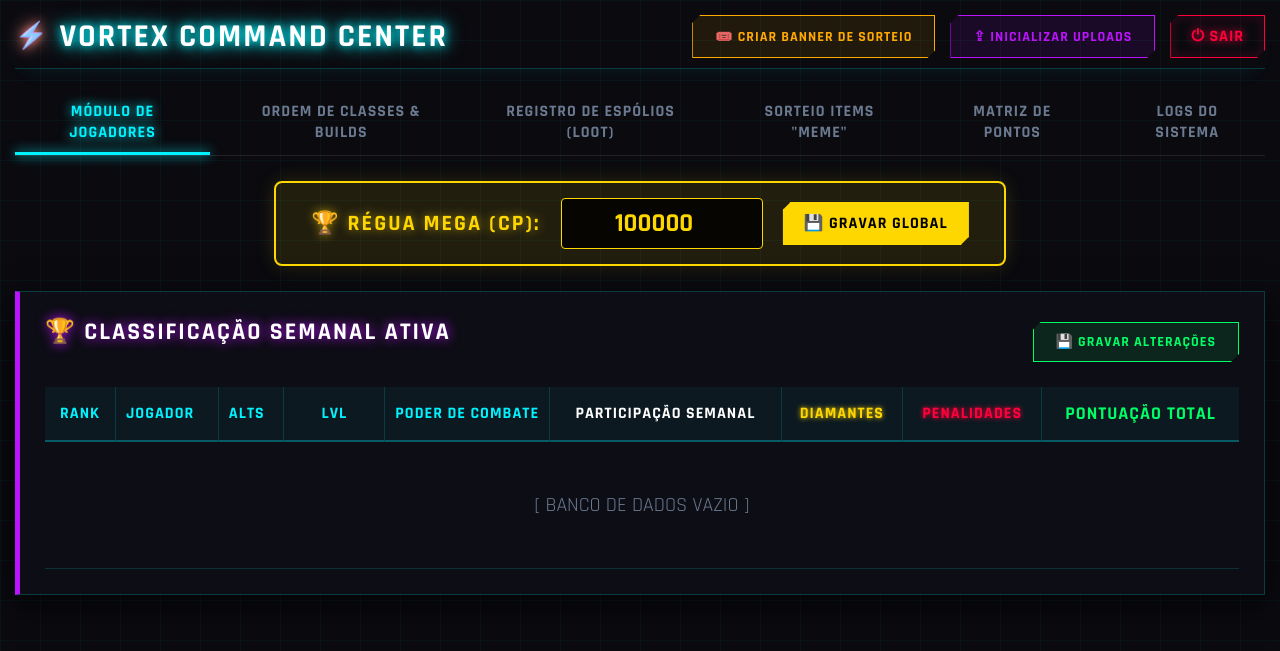
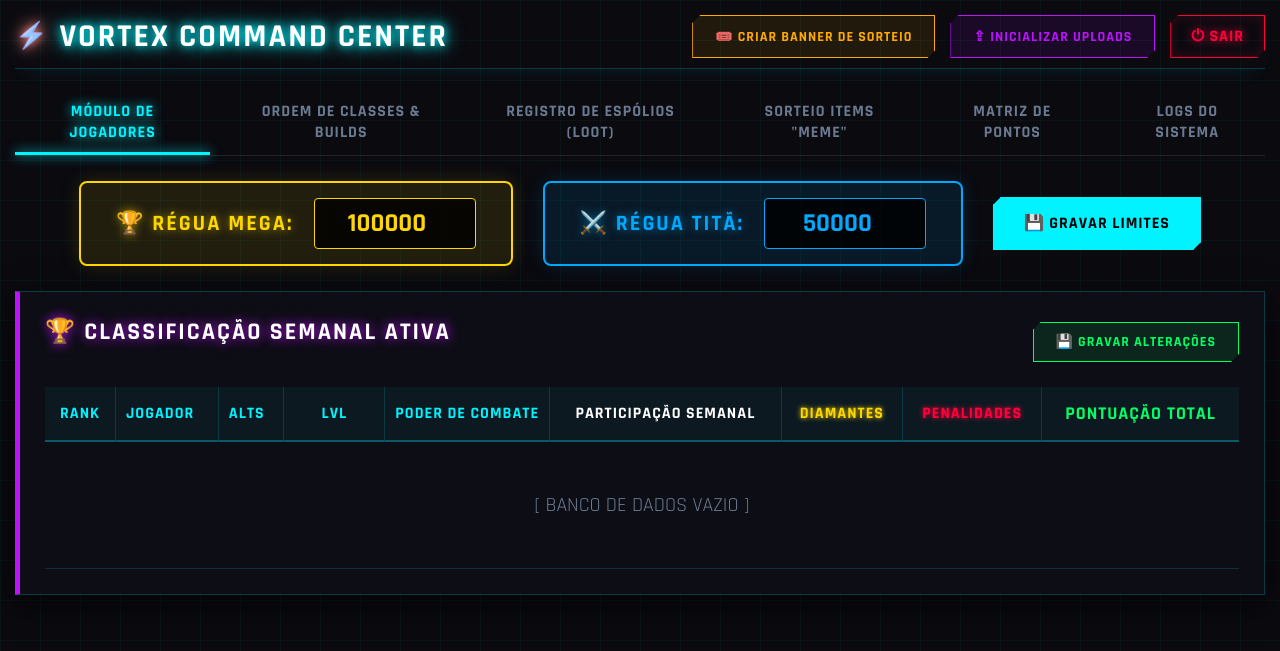
Before and after one commit to Seck1993/vortex, a Flask app: page / in a window 1280 px wide. Shown: the top 651 px of the page. Run offline with Flask 3, Linux system fonts and the light colour scheme; the visitor is signed in with stand-in values (Sample User, id 1).

Commit message:
Add styles and logic for Tita and Mega sections

```diff
--- a/templates/dashboard.html
+++ b/templates/dashboard.html
@@ -18,6 +18,7 @@
             --glass-border: rgba(0, 243, 255, 0.2);
             --purple-primary: var(--neon-cyan);
             --gold-mega: #ffd700;
+            --blue-tita: #00a8ff; /* Nova cor para os Titãs */
         }
 
         body {
@@ -109,6 +110,7 @@
         .input-edit:focus { border-color: var(--neon-green); box-shadow: 0 0 10px rgba(0, 255, 102, 0.4); background: rgba(0, 255, 102, 0.05); }
         .edit-pontos { color: var(--neon-green); font-size: 20px; font-weight: 700; text-align: center; border-color: rgba(0, 255, 102, 0.3);}
 
+        /* Fundo escuro das listas suspensas */
         .input-edit option {
             background-color: #0a0a0f;
             color: var(--neon-cyan);
@@ -142,9 +144,15 @@
             clip-path: polygon(0 0, calc(100% - 20px) 0, 100% 20px, 100% 100%, 20px 100%, 0 calc(100% - 20px));
         }
 
+        /* ESTILOS DA LINHA MEGA E CLONES */
         .linha-mega td { padding: 0 !important; background: rgba(0,0,0,0.8) !important; border-bottom: none !important; }
         .mega-glow { background-color: rgba(255, 215, 0, 0.08) !important; box-shadow: inset 5px 0 0 var(--gold-mega) !important; }
         .mega-clone { background-color: rgba(255, 215, 0, 0.1) !important; border-left: 3px solid var(--gold-mega) !important; }
+
+        /* ESTILOS DA LINHA TITÃ E CLONES */
+        .linha-tita td { padding: 0 !important; background: rgba(0,0,0,0.8) !important; border-bottom: none !important; }
+        .tita-glow { background-color: rgba(0, 168, 255, 0.08) !important; box-shadow: inset 5px 0 0 var(--blue-tita) !important; }
+        .tita-clone { background-color: rgba(0, 168, 255, 0.1) !important; border-left: 3px solid var(--blue-tita) !important; }
 
         /* BANNER DO EVENTO E TIMER */
         .banner-evento { background: rgba(255, 170, 0, 0.08); border: 2px solid var(--neon-orange); border-radius: 8px; padding: 25px; margin-bottom: 25px; box-shadow: 0 0 20px rgba(255, 170, 0, 0.2); text-align: center; position: relative;}
@@ -187,7 +195,7 @@
 
         <h2>📢 {{ evento.titulo }}</h2>
 
-        <!-- CRONÔMETRO DIGITAL COM SUPORTE PRECISO -->
+        <!-- CRONÔMETRO DIGITAL -->
         <div class="timer-display" id="timerDisplay" data-prazo="{{ evento.prazo_encerramento }}">--:--:--</div>
 
         <p style="color: #fff; font-size: 18px; margin-bottom: 20px;">Utilize seus pontos para comprar porcentagens de chance nos itens abaixo. Só haverá desconto de pontos se você VENCER! (Exige no mínimo 90% de participação semanal).</p>
@@ -246,19 +254,35 @@
         {% endif %}
     </div>
 
-    <!-- PAINEL DE CONTROLE MEGA GLOBAL -->
-    <div style="display: flex; justify-content: center; margin-bottom: 25px;">
+    <!-- PAINEL DE CONTROLE MEGA E TITÃ GLOBAL -->
+    <div style="display: flex; justify-content: center; gap: 30px; margin-bottom: 25px; flex-wrap: wrap;">
+        <!-- MEGA -->
         <div style="display: flex; align-items: center; gap: 20px; background: rgba(255, 215, 0, 0.1); padding: 15px 35px; border: 2px solid var(--gold-mega); border-radius: 8px; box-shadow: 0 0 20px rgba(255, 215, 0, 0.15);">
-            <span style="color: var(--gold-mega); font-size: 22px; font-weight: 700; text-transform: uppercase; letter-spacing: 2px; text-shadow: 0 0 10px rgba(255, 215, 0, 0.6);">🏆 Régua Mega (CP):</span>
-
+            <span style="color: var(--gold-mega); font-size: 22px; font-weight: 700; text-transform: uppercase; letter-spacing: 2px; text-shadow: 0 0 10px rgba(255, 215, 0, 0.6);">🏆 Régua Mega:</span>
             {% if user_role == 'admin' %}
-                <input type="number" id="inputMegaCP" value="{{ cp_mega }}" class="input-edit" style="border-color: var(--gold-mega); color: var(--gold-mega); font-size: 26px; width: 180px; font-weight: bold; background: rgba(0,0,0,0.8);" onkeyup="aplicarLinhaMega()" onchange="aplicarLinhaMega()" title="Defina o Poder de Combate mínimo para a Categoria Mega">
-                <button class="btn" style="border-color: var(--gold-mega); color: #000; background: var(--gold-mega); font-size: 16px; padding: 10px 20px; box-shadow: 0 0 10px rgba(255,215,0,0.5);" onclick="salvarReguaMegaGlobal()">💾 Gravar Global</button>
+                <input type="number" id="inputMegaCP" value="{{ cp_mega }}" class="input-edit" style="border-color: var(--gold-mega); color: var(--gold-mega); font-size: 26px; width: 140px; font-weight: bold; background: rgba(0,0,0,0.8);" onkeyup="aplicarLinhasPoder()" onchange="aplicarLinhasPoder()">
             {% else %}
                 <span style="color: #fff; font-size: 30px; font-weight: bold; text-shadow: 0 0 15px rgba(255,255,255,0.5); letter-spacing: 2px;">{{ "{:,.0f}".format(cp_mega).replace(',', '.') }}</span>
                 <input type="hidden" id="inputMegaCP" value="{{ cp_mega }}">
             {% endif %}
         </div>
+
+        <!-- TITÃ -->
+        <div style="display: flex; align-items: center; gap: 20px; background: rgba(0, 168, 255, 0.1); padding: 15px 35px; border: 2px solid var(--blue-tita); border-radius: 8px; box-shadow: 0 0 20px rgba(0, 168, 255, 0.15);">
+            <span style="color: var(--blue-tita); font-size: 22px; font-weight: 700; text-transform: uppercase; letter-spacing: 2px; text-shadow: 0 0 10px rgba(0, 168, 255, 0.6);">⚔️ Régua Titã:</span>
+            {% if user_role == 'admin' %}
+                <input type="number" id="inputTitaCP" value="{{ cp_tita }}" class="input-edit" style="border-color: var(--blue-tita); color: var(--blue-tita); font-size: 26px; width: 140px; font-weight: bold; background: rgba(0,0,0,0.8);" onkeyup="aplicarLinhasPoder()" onchange="aplicarLinhasPoder()">
+            {% else %}
+                <span style="color: #fff; font-size: 30px; font-weight: bold; text-shadow: 0 0 15px rgba(255,255,255,0.5); letter-spacing: 2px;">{{ "{:,.0f}".format(cp_tita).replace(',', '.') }}</span>
+                <input type="hidden" id="inputTitaCP" value="{{ cp_tita }}">
+            {% endif %}
+        </div>
+
+        {% if user_role == 'admin' %}
+            <div style="display: flex; align-items: center;">
+                <button class="btn" style="border-color: var(--neon-cyan); color: #000; background: var(--neon-cyan); font-size: 16px; padding: 15px 30px; box-shadow: 0 0 15px var(--neon-cyan);" onclick="salvarReguasGlobais()">💾 Gravar Limites</button>
+            </div>
+        {% endif %}
     </div>
 
     <!-- MÓDULO DE JOGADORES -->
@@ -758,7 +782,7 @@
             <input type="text" id="tituloEvento" class="input-edit" value="SORTEIO HOJE AS 20:00" style="width: 100%; margin-bottom: 20px; text-align: left;">
 
             <label style="color: #fff; font-weight: bold;">Duração do Sorteio (Minutos):</label>
-            <input type="number" id="prazoEvento" class="input-edit" placeholder="Ex: 60" value="60" style="width: 100%; margin-bottom: 20px; text-align: left;">
+            <input type="number" id="prazoEvento" class="input-edit" placeholder="Ex: 60 (Minutos para encerramento)" value="60" style="width: 100%; margin-bottom: 20px; text-align: left;">
 
             <h3 style="color: var(--neon-cyan);">Adicionar Itens</h3>
             <div id="listaItensCriacao" style="background: rgba(0,0,0,0.4); padding: 15px; border: 1px dashed var(--glass-border); margin-bottom: 20px;">
@@ -894,10 +918,12 @@
             } catch (e) { alert('Erro de conexão'); }
         }
 
-        /* --- LOGICA MEGA, ABAS E FILTROS --- */
-        function aplicarLinhaMega() {
+        /* --- LOGICA DE RÉGUAS MEGA E TITÃ E FILTROS --- */
+        function aplicarLinhasPoder() {
             const cpMega = parseInt(document.getElementById('inputMegaCP').value) || 0;
-            document.querySelectorAll('.linha-mega, .mega-clone').forEach(el => el.remove());
+            const cpTita = parseInt(document.getElementById('inputTitaCP').value) || 0;
+
+            document.querySelectorAll('.linha-mega, .mega-clone, .linha-tita, .tita-clone').forEach(el => el.remove());
 
             ['abaRanking', 'abaClasses'].forEach(abaId => {
                 const tbody = document.querySelector(`#${abaId} tbody`);
@@ -906,9 +932,13 @@
                 if (linhasOriginais.length === 1 && linhasOriginais[0].querySelector('td') && linhasOriginais[0].querySelector('td').colSpan > 5) return;
 
                 let clonesMega = [];
+                let clonesTita = [];
+
                 linhasOriginais.forEach(linha => {
                     const cp = parseInt(linha.getAttribute('data-poder')) || 0;
-                    if (cp >= cpMega) {
+                    linha.classList.remove('mega-glow', 'tita-glow');
+
+                    if (cp >= cpMega && cpMega > 0) {
                         linha.classList.add('mega-glow');
                         let clone = linha.cloneNode(true);
                         clone.classList.add('mega-clone');
@@ -918,32 +948,51 @@
                         let colRank = clone.querySelector('.rank-display');
                         if (colRank) colRank.innerHTML = '⭐';
                         clonesMega.push({ element: clone, cp: cp });
-                    } else { linha.classList.remove('mega-glow'); }
+                    } else if (cp >= cpTita && cpTita > 0) {
+                        linha.classList.add('tita-glow');
+                        let clone = linha.cloneNode(true);
+                        clone.classList.add('tita-clone');
+                        clone.querySelectorAll('.input-edit, select, input[type="checkbox"]').forEach(el => {
+                            el.disabled = true; el.style.opacity = '0.6'; el.title = "Visualização Titã.";
+                        });
+                        let colRank = clone.querySelector('.rank-display');
+                        if (colRank) colRank.innerHTML = '⚔️';
+                        clonesTita.push({ element: clone, cp: cp });
+                    }
                 });
+
+                if (clonesTita.length > 0) {
+                    clonesTita.sort((a, b) => b.cp - a.cp);
+                    const trDivisorTita = document.createElement('tr');
+                    trDivisorTita.className = 'linha-tita';
+                    trDivisorTita.innerHTML = `<td colspan="100"><div style="display: flex; align-items: center; justify-content: center; gap: 20px; padding: 15px 0;"><span style="flex: 1; height: 2px; background: linear-gradient(90deg, transparent, var(--blue-tita));"></span><span style="color: var(--blue-tita); text-shadow: 0 0 15px var(--blue-tita); font-size: 22px; font-weight: bold; letter-spacing: 5px;">⚔️ TITÃS ⚔️</span><span style="flex: 1; height: 2px; background: linear-gradient(270deg, transparent, var(--blue-tita));"></span></div></td>`;
+                    tbody.insertBefore(trDivisorTita, tbody.firstChild);
+                    clonesTita.reverse().forEach(cloneObj => { tbody.insertBefore(cloneObj.element, tbody.firstChild); });
+                }
 
                 if (clonesMega.length > 0) {
                     clonesMega.sort((a, b) => b.cp - a.cp);
-                    const trDivisor = document.createElement('tr');
-                    trDivisor.className = 'linha-mega';
-                    trDivisor.innerHTML = `<td colspan="100"><div style="display: flex; align-items: center; justify-content: center; gap: 20px; padding: 15px 0;"><span style="flex: 1; height: 2px; background: linear-gradient(90deg, transparent, var(--gold-mega));"></span><span style="color: var(--gold-mega); text-shadow: 0 0 15px var(--gold-mega); font-size: 22px; font-weight: bold; letter-spacing: 5px;">⚡ MEGA PLAYERS ⚡</span><span style="flex: 1; height: 2px; background: linear-gradient(270deg, transparent, var(--gold-mega));"></span></div></td>`;
-                    tbody.insertBefore(trDivisor, tbody.firstChild);
+                    const trDivisorMega = document.createElement('tr');
+                    trDivisorMega.className = 'linha-mega';
+                    trDivisorMega.innerHTML = `<td colspan="100"><div style="display: flex; align-items: center; justify-content: center; gap: 20px; padding: 15px 0;"><span style="flex: 1; height: 2px; background: linear-gradient(90deg, transparent, var(--gold-mega));"></span><span style="color: var(--gold-mega); text-shadow: 0 0 15px var(--gold-mega); font-size: 22px; font-weight: bold; letter-spacing: 5px;">⚡ MEGA PLAYERS ⚡</span><span style="flex: 1; height: 2px; background: linear-gradient(270deg, transparent, var(--gold-mega));"></span></div></td>`;
+                    tbody.insertBefore(trDivisorMega, tbody.firstChild);
                     clonesMega.reverse().forEach(cloneObj => { tbody.insertBefore(cloneObj.element, tbody.firstChild); });
                 }
             });
         }
-        document.addEventListener('DOMContentLoaded', () => { aplicarLinhaMega(); });
+        document.addEventListener('DOMContentLoaded', () => { aplicarLinhasPoder(); });
 
         function trocarAba(abaId, elementoBtn) {
             document.querySelectorAll('.tab-content').forEach(tab => tab.classList.remove('active'));
             document.querySelectorAll('.tab-btn').forEach(btn => btn.classList.remove('active'));
             document.getElementById(abaId).classList.add('active');
             elementoBtn.classList.add('active');
-            aplicarLinhaMega();
+            aplicarLinhasPoder();
         }
 
         function filtrarTabelaClasses() {
             const filtro = document.getElementById('filtroClasse').value;
-            const linhas = document.querySelectorAll('#abaClasses tbody tr:not(.linha-mega)');
+            const linhas = document.querySelectorAll('#abaClasses tbody tr:not(.linha-mega):not(.linha-tita)');
             let rankVisivel = 1;
             linhas.forEach(linha => {
                 if (linha.querySelector('td').colSpan > 10) return;
@@ -951,10 +1000,10 @@
                 const classeAtribuida = selectElement ? selectElement.value : "";
                 if (filtro === "Todas" || classeAtribuida === filtro) {
                     linha.style.display = "";
-                    if (!linha.classList.contains('mega-clone')) { linha.querySelector('.rank-display').innerText = rankVisivel++; }
+                    if (!linha.classList.contains('mega-clone') && !linha.classList.contains('tita-clone')) { linha.querySelector('.rank-display').innerText = rankVisivel++; }
                 } else { linha.style.display = "none"; }
             });
-            document.querySelectorAll('#abaClasses .linha-mega').forEach(el => el.style.display = filtro === "Todas" ? "" : "none");
+            document.querySelectorAll('#abaClasses .linha-mega, #abaClasses .linha-tita').forEach(el => el.style.display = filtro === "Todas" ? "" : "none");
         }
 
         /* --- LÓGICA DE EVENTOS (BANNER E APOSTAS) --- */
@@ -974,7 +1023,6 @@
             const minutosInput = document.getElementById('prazoEvento').value;
             const minutos = parseInt(minutosInput) || 60;
 
-            // Calcula timestamp exato em ms
             const prazoTimestamp = Date.now() + (minutos * 60000);
 
             let itens = [];
@@ -1018,11 +1066,7 @@
                 body: JSON.stringify(payload)
             });
             const data = await response.json();
-            if(response.ok) {
-                window.location.reload();
-            } else {
-                alert(data.erro);
-            }
+            if(response.ok) { window.location.reload(); } else { alert(data.erro); }
         }
 
         async function removerAposta(apostaId) {
@@ -1200,7 +1244,7 @@
 
         /* --- LÓGICA DE EDIÇÃO E HISTÓRICO ORIGINAL --- */
         async function salvarEdicoes() {
-            const linhasModificadas = document.querySelectorAll('tr.linha-modificada:not(.mega-clone)');
+            const linhasModificadas = document.querySelectorAll('tr.linha-modificada:not(.mega-clone):not(.tita-clone)');
             if (linhasModificadas.length === 0) { alert("Nenhuma alteração detectada para ser salva."); return; }
             let jogadoresData = [];
             linhasModificadas.forEach(linha => {
@@ -1274,7 +1318,7 @@
                 const response = await fetch('/api/importar', { method: 'POST', body: formData });
                 const data = await response.json();
                 if (response.ok) { mostrarPreview(data.preview, data.hash, data.atividades_encontradas); } else { alert('Falha: ' + data.erro); }
-            } catch (error) { alert('Falha de conexão com o servidor matriz.'); } finally { btnEnviar.innerText = 'Processar XML'; btnEnviar.disabled = false; }
+            } catch (error) { alert('Falha de connection com o servidor matriz.'); } finally { btnEnviar.innerText = 'Processar XML'; btnEnviar.disabled = false; }
         }
 
         async function enviarExcel(e) {
@@ -1425,11 +1469,17 @@
 
         {% if user_role == 'admin' %}
         /* --- LÓGICA DE CONFIGURAÇÃO MATRIZ E LOGS (ADMIN ONLY) --- */
-        async function salvarReguaMegaGlobal() {
+        async function salvarReguasGlobais() {
             const cpMega = document.getElementById('inputMegaCP').value;
-            const response = await fetch('/api/salvar-regua-mega', { method: 'POST', headers: { 'Content-Type': 'application/json' }, body: JSON.stringify({ cp_mega: cpMega }) });
-            const data = await response.json();
-            if (response.ok) { alert(data.mensagem); } else { alert("Erro: " + data.erro); }
+            const cpTita = document.getElementById('inputTitaCP').value;
+            try {
+                const response = await fetch('/api/salvar-regua', {
+                    method: 'POST', headers: { 'Content-Type': 'application/json' },
+                    body: JSON.stringify({ cp_mega: cpMega, cp_tita: cpTita })
+                });
+                const data = await response.json();
+                if (response.ok) { alert(data.mensagem); window.location.reload(); } else { alert("Erro: " + data.erro); }
+            } catch (e) { alert("Falha de rede."); }
         }
 
         async function criarEvento() {
```
